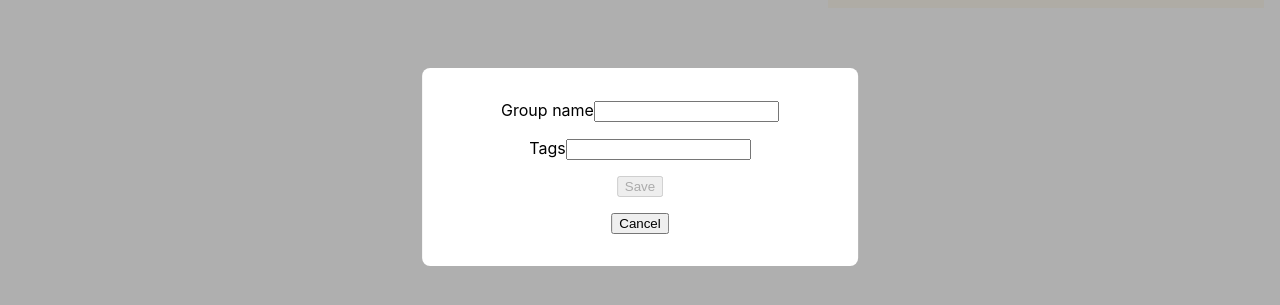
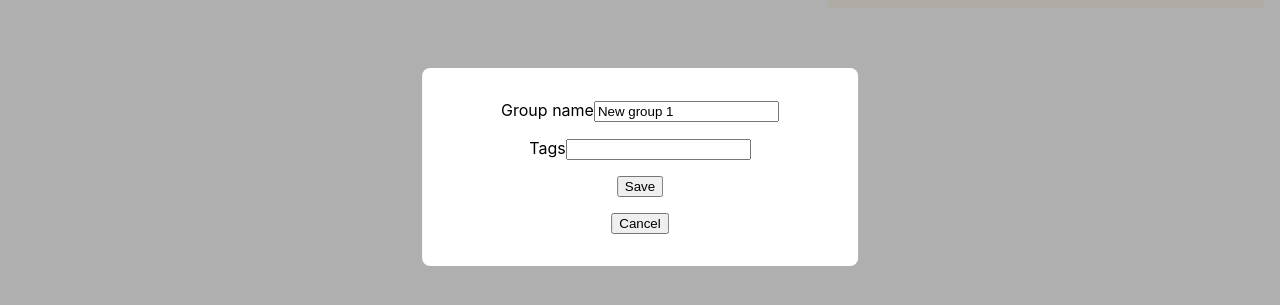
Before and after one commit to emp74ark/acctr, a React (Create React App) app: page /statistics in a window 1280 px wide. Both pictures are taken after a click on the button "Add group". Shown: the part 233-538 px from the top of the page. Built offline with nearby package versions, Linux system fonts and the light colour scheme.

Commit message:
feat: add, edit, remove groups

```diff
--- a/src/components/AddGroup/AddGroup.tsx
+++ /dev/null
@@ -1,55 +0,0 @@
-import { ChangeEvent, useState } from 'react';
-import { useDispatch } from 'react-redux';
-import { addGroup } from '../../store/groupsSlice';
-
-export const AddGroup = ({ cb }: { cb: () => void }) => {
-  const [name, setName] = useState<string>('');
-  const [tags, setTags] = useState<string[]>([]);
-  const dispatch = useDispatch();
-
-  const onName = (e: ChangeEvent<HTMLInputElement>) => {
-    setName(e.currentTarget.value.trim());
-  };
-
-  const onTags = (e: ChangeEvent<HTMLInputElement>) => {
-    setTags(e.currentTarget.value.split(', '));
-  };
-
-  const onSave = () => {
-    dispatch(addGroup({
-      id: Date.now(),
-      name,
-      tags,
-    }));
-    setName('');
-    setTags([])
-    cb();
-  };
-
-  const onCancel = () => {
-    cb();
-  };
-
-  return (
-      <>
-        <div className="shadow">
-          <div className="modal">
-            <label>Group name
-              <input
-                  type="text"
-                  onChange={ onName }
-              />
-            </label>
-            <label>Tags
-              <input
-                  type="text"
-                  onChange={ onTags }
-              />
-            </label>
-            <button disabled={ !name } onClick={ onSave }>Save</button>
-            <button onClick={ onCancel }>Cancel</button>
-          </div>
-        </div>
-      </>
-  );
-};
--- a/src/components/AddGroup/index.ts
+++ /dev/null
@@ -1 +0,0 @@
-export { AddGroup } from './AddGroup';
--- a/src/components/Group/Group.tsx
+++ b/src/components/Group/Group.tsx
@@ -1,22 +1,38 @@
-import { IGroup } from '../../entities';
+import {IGroup} from '../../entities';
 import style from './style.module.css';
-import { useDispatch } from 'react-redux';
-import { removeGroup } from '../../store/groupsSlice';
+import {useDispatch, useSelector} from 'react-redux';
+import {removeGroup} from '../../store/groupsSlice';
+import {getAmountByTag} from "../../utils";
+import {RootState} from "../../store/store";
+import {useState} from "react";
+import {GroupEditor} from "../GroupEditor";
 
-export const Group = ({ id, name, tags }: IGroup) => {
+export const Group = (group: IGroup) => {
+    const {records} = useSelector((state: RootState) => state.records)
     const dispatch = useDispatch();
+    const [edit, setEdit] = useState<boolean>(false);
 
     const onRemove = () => {
-    dispatch(removeGroup(id));
+        dispatch(removeGroup(group.id));
+    };
+
+    const onEdit = () => {
+        setEdit(!edit)
     };
 
     return (
-      <div className={ style.group }>
-        <h4>{ name }</h4>
-        <div className={ style.tags }>
-          { tags?.map(tag => (<span className="tag">{ tag }</span>)) }
+        <div className={style.group}>
+            <h4>{group.name}</h4>
+            <div className={style.tags}>
+                <ul>
+                    {group.tags?.map(tag => (
+                        <li>{tag}: {getAmountByTag(tag, records)}</li>
+                    ))}
+                </ul>
             </div>
-        <button onClick={ onRemove }>Remove</button>
+            <button onClick={onRemove}>Remove</button>
+            <button onClick={onEdit}>Edit</button>
+            {edit && <GroupEditor type='edit' cancel={onEdit} group={group}/>}
         </div>
     );
 };
--- /dev/null
+++ b/src/components/GroupEditor/GroupEditor.tsx
@@ -0,0 +1,60 @@
+import {ChangeEvent, useState} from 'react';
+import {useDispatch} from 'react-redux';
+import {addGroup, editGroup} from '../../store/groupsSlice';
+import { GroupEditorProps } from './GroupEditor.types';
+
+export const GroupEditor = ({group, cancel, type}: GroupEditorProps) => {
+    const [name, setName] = useState<string>(group.name);
+    const [tags, setTags] = useState<string[]>(group?.tags ? group.tags : []);
+    const dispatch = useDispatch();
+
+    const onName = (e: ChangeEvent<HTMLInputElement>) => {
+        setName(e.currentTarget.value.trim());
+    };
+
+    const onTags = (e: ChangeEvent<HTMLInputElement>) => {
+        setTags(e.currentTarget.value.split(', '));
+    };
+
+    const onSave = () => {
+        const newData = {...group, name, tags}
+        switch (type) {
+            case "add":
+                dispatch(addGroup(newData));
+                break;
+            case "edit":
+                dispatch(editGroup(newData));
+                break;
+        }
+        setName('');
+        setTags([])
+        cancel();
+    };
+
+    const onCancel = () => {
+        cancel();
+    };
+
+    return (
+        <div className="shadow">
+            <div className="modal">
+                <label>Group name
+                    <input
+                        type="text"
+                        defaultValue={name}
+                        onChange={onName}
+                    />
+                </label>
+                <label>Tags
+                    <input
+                        type="text"
+                        defaultValue={tags.join(', ')}
+                        onChange={onTags}
+                    />
+                </label>
+                <button disabled={!name} onClick={onSave}>Save</button>
+                <button onClick={onCancel}>Cancel</button>
+            </div>
+        </div>
+    );
+};
--- /dev/null
+++ b/src/components/GroupEditor/index.ts
@@ -0,0 +1 @@
+export { GroupEditor } from './GroupEditor';
--- a/src/pages/Statistics/Statistics.tsx
+++ b/src/pages/Statistics/Statistics.tsx
@@ -2,7 +2,7 @@ import style from './style.module.css';
 import { useSelector } from 'react-redux';
 import { RootState } from '../../store/store';
 import { useState } from 'react';
-import { AddGroup } from '../../components/AddGroup';
+import { GroupEditor } from '../../components/GroupEditor';
 import { Group } from '../../components/Group';
 
 export const Statistics = () => {
@@ -10,7 +10,7 @@ export const Statistics = () => {
   const [current, setCurrent] = useState<string>();
 
   const openAddGroupModal = () => {
-    setCurrent('New group');
+    setCurrent(`New group ${records.length + 1}`);
   };
 
   const closeAddGroupModal = () => {
@@ -35,7 +35,7 @@ export const Statistics = () => {
             )) }
           </div>
         </div>
-        { current && <AddGroup cb={ closeAddGroupModal }/> }
+        { current && <GroupEditor type='add' cancel={ closeAddGroupModal } group={{id: Date.now(), name: current}}/> }
       </>
   );
 };
--- a/src/store/groupsSlice.ts
+++ b/src/store/groupsSlice.ts
@@ -1,5 +1,5 @@
-import { IGroup } from '../entities';
-import { createSlice, PayloadAction } from '@reduxjs/toolkit';
+import {IGroup} from '../entities';
+import {createSlice, PayloadAction} from '@reduxjs/toolkit';
 
 interface GroupsState {
     groups: IGroup[];
@@ -19,12 +19,17 @@ export const groupsSlice = createSlice({
         removeGroup: (state, action: PayloadAction<number>) => {
             state.groups = state.groups.filter(group => group.id !== action.payload);
         },
+        editGroup: (state, action: PayloadAction<IGroup>) => {
+            const filteredGroups = state.groups.filter(group => group.id !== action.payload.id);
+            state.groups = [...filteredGroups, action.payload];
+        }
     }
 });
 
 export const {
     addGroup,
-  removeGroup
+    removeGroup,
+    editGroup,
 } = groupsSlice.actions;
 
 export default groupsSlice.reducer;
--- /dev/null
+++ b/src/utils/getAmountByTag.ts
@@ -0,0 +1,7 @@
+import {IRecord} from "../entities";
+
+export function getAmountByTag(tag: string, records: IRecord[]) {
+    return records
+        .filter(({tags}) => tags.includes(tag))
+        .reduce((acc, record) => acc + record.amount, 0)
+}
--- a/src/utils/index.ts
+++ b/src/utils/index.ts
@@ -1,2 +1,3 @@
 export * from './inputParser';
 export * from './mandatorySymbols';
+export * from './getAmountByTag';
```
Also changed, not shown: src/components/GroupEditor/GroupEditor.types.ts (added, +7 -0 lines). Lines whose indentation alone changed are shown as unchanged.
